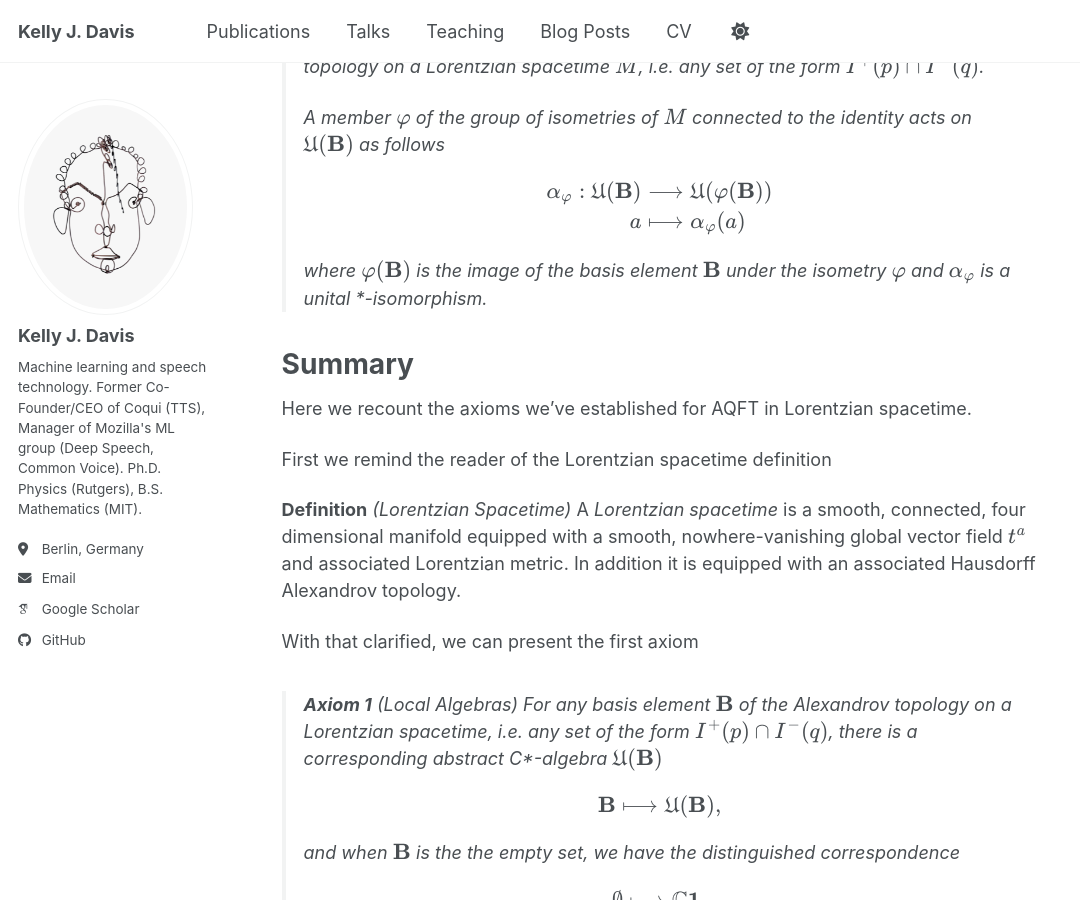
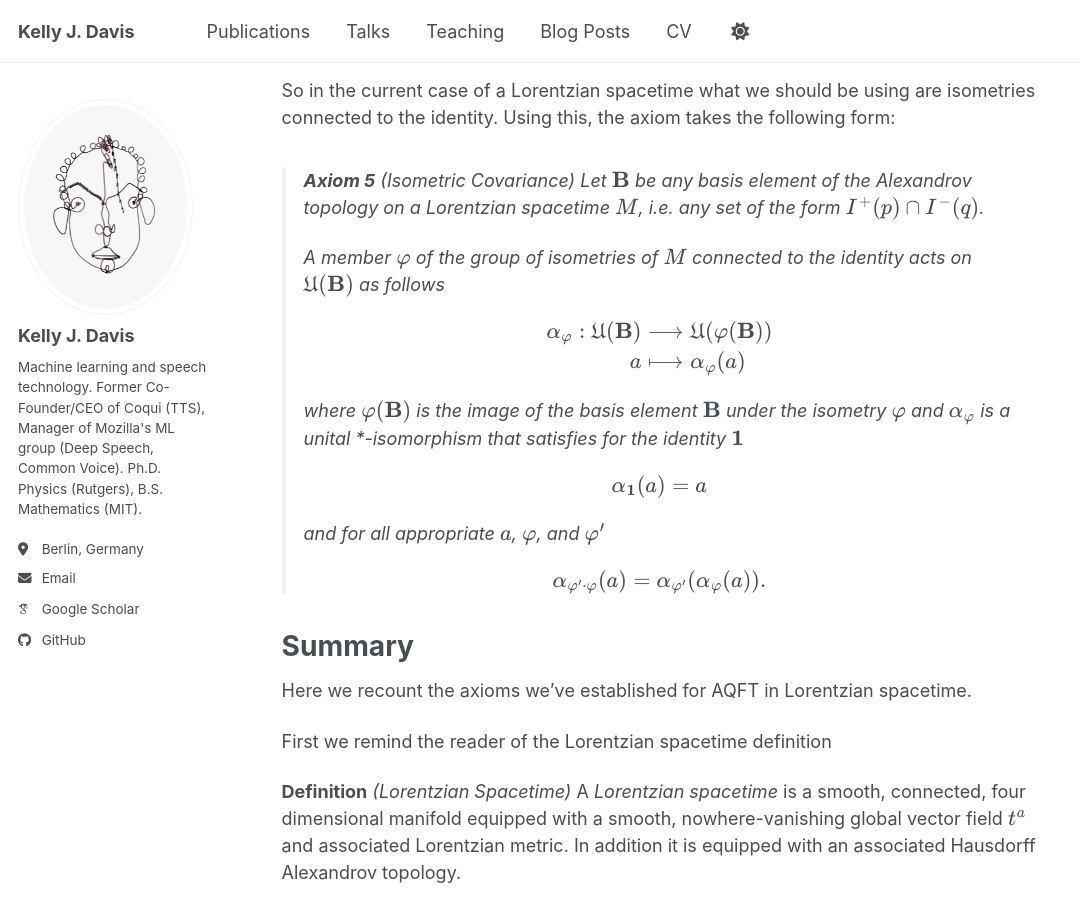
Before and after one commit to KellyJDavis/KellyJDavis.github.io, a Jekyll site: the page built from _posts/2026-05-06-haag-kastler-axioms-curved-spacetime.md, in a window 1280 px wide and 900 px high, scrolled down 15260 px. Shown: the whole window, without its empty margins (0-1080 px from the left). Built offline with Jekyll 4.4.1, drawn with Linux system fonts in a browser that asks for light colours; some web fonts are replaced; a script bundle is joined from its source files by our own code; library files that are not in the unit come from our copies; some of the changed text lies outside the part shown.

Commit message:
Polish Axiom 5

```diff
--- a/_posts/2026-05-06-haag-kastler-axioms-curved-spacetime.md
+++ b/_posts/2026-05-06-haag-kastler-axioms-curved-spacetime.md
@@ -152,7 +152,17 @@
 > \end{align}
 > $$
 >
-> where $$L\mathbf{B}$$ is the image of the region $$\mathbf{B}$$ under the transformation $$L$$ and $$\alpha_L$$ is a unital *-isomorphism.
+> where $$L\mathbf{B}$$ is the image of the region $$\mathbf{B}$$ under the transformation $$L$$ and $$\alpha_L$$ is a unital *-isomorphism that satisfies for the Lorentz group identity $$\mathbf{1}$$
+>
+> $$
+> \alpha_{\mathbf{1}}(a) = a
+> $$
+>
+> and for all appropriate $$a$$, $$L$$, and $$L'$$
+>
+> $$
+> \alpha_{L' \cdot L}(a) = \alpha_{L'}(\alpha_{L}(a)).
+> $$
 
 
 # Haag Kastler Axioms in Curved Spacetime
@@ -353,7 +363,17 @@
 > \end{align}
 $$
 >
-> where $$\varphi(\mathbf{B})$$ is the image of the basis element $$\mathbf{B}$$ under the isometry $$\varphi$$ and $$\alpha_\varphi$$ is a unital *-isomorphism.
+> where $$\varphi(\mathbf{B})$$ is the image of the basis element $$\mathbf{B}$$ under the isometry $$\varphi$$ and $$\alpha_\varphi$$ is a unital *-isomorphism that satisfies for the identity $$\mathbf{1}$$
+>
+> $$
+> \alpha_{\mathbf{1}}(a) = a
+> $$
+>
+> and for all appropriate $$a$$, $$\varphi$$, and $$\varphi'$$
+>
+> $$
+> \alpha_{\varphi' \cdot \varphi}(a) = \alpha_{\varphi'}(\alpha_{\varphi}(a)).
+> $$
 
 
 # Summary
@@ -439,7 +459,17 @@
 > \end{align}
 $$
 >
-> where $$\varphi(\mathbf{B})$$ is the image of the basis element $$\mathbf{B}$$ under the isometry $$\varphi$$ and $$\alpha_\varphi$$ is a unital *-isomorphism.
+> where $$\varphi(\mathbf{B})$$ is the image of the basis element $$\mathbf{B}$$ under the isometry $$\varphi$$ and $$\alpha_\varphi$$ is a unital *-isomorphism that satisfies for the identity $$\mathbf{1}$$
+>
+> $$
+> \alpha_{\mathbf{1}}(a) = a
+> $$
+>
+> and for all appropriate $$a$$, $$\varphi$$, and $$\varphi'$$
+>
+> $$
+> \alpha_{\varphi' \cdot \varphi}(a) = \alpha_{\varphi'}(\alpha_{\varphi}(a)).
+> $$
 
 Generally these axioms follow in a straightforward manner from those of AQFT in Minkowski spacetime. The only "surprise" in this presentation is the absence of a quasilocal algebra. However, as we found, its absence is simply a reflection of the observational constraints of Lorentzian spacetime which don't exist in Minkowski spacetime.
 
```
Also changed, not shown: _posts/2026-05-04-haag-kastler-axioms.md (+12 -1 lines).
